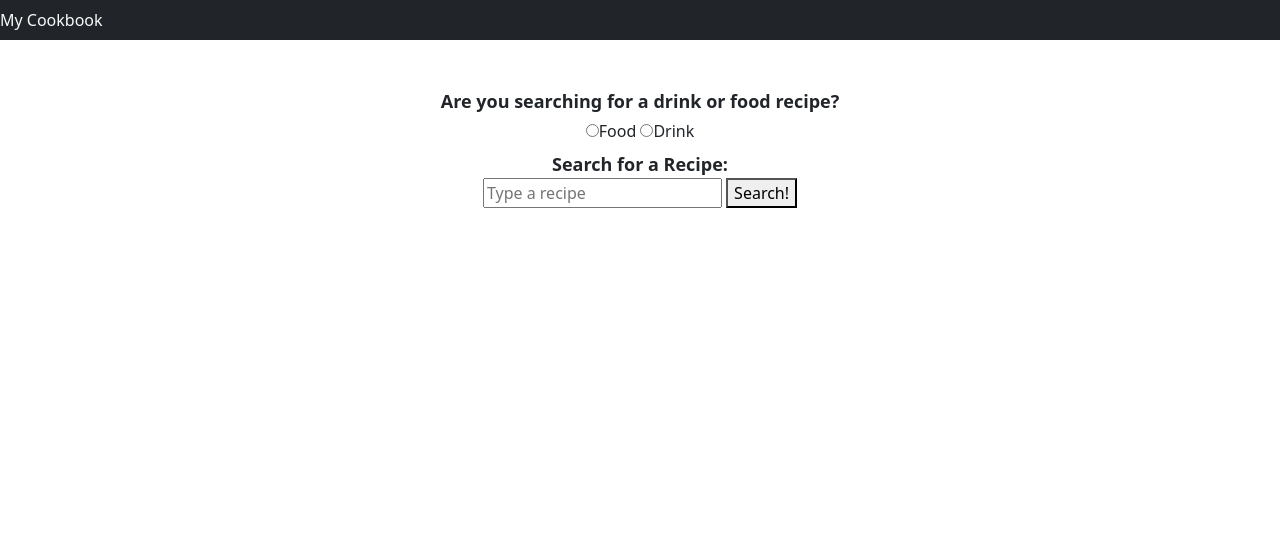
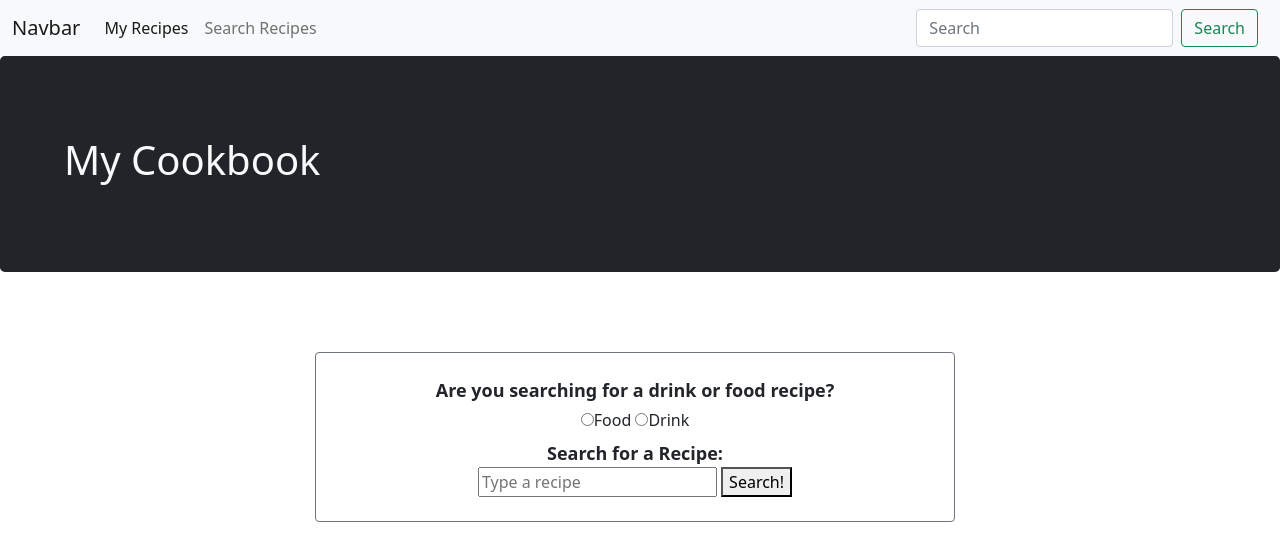
Before and after one commit to elenabaurkot/myCookBook, a plain HTML site: page index.html in a window 1280 px wide. Drawn offline with nearby package versions, Linux system fonts and the light colour scheme.

Commit message:
bootstrap jumbotron added

```diff
--- a/assets/css/style.css
+++ b/assets/css/style.css
@@ -1,3 +1,10 @@
+.jumbotron {
+  padding: 2rem 1rem;
+  margin-bottom: 2rem;
+  background-color: #e9ecef;
+  border-radius: 0.3rem;
+}
+
 .flex-container {
   display: flex;
   justify-content: space-evenly;
@@ -24,3 +31,7 @@
   font-weight: bold;
   font-size: large;
 }
+
+form {
+  margin-right: 10px;
+}
--- a/index.html
+++ b/index.html
@@ -9,10 +9,39 @@
     <link rel="stylesheet" href="/assets/css/style.css">
     <title>My Cook Book</title>
   </head>
-  <body class="text-center">
-    <nav class="navbar bg-dark text-light">My Cookbook</nav>
-    <!-- Search Form -->
-    <form id="search" class="mt-5">
+  <body>
+    <!-- Navbar -->
+    <nav class="navbar navbar-expand-lg navbar-light bg-light">
+      <div class="container-fluid text-center">
+    <a class="navbar-brand" href="#">Navbar</a>
+    <button class="navbar-toggler" type="button" data-bs-toggle="collapse" data-bs-target="#navbarSupportedContent" aria-controls="navbarSupportedContent" aria-expanded="false" aria-label="Toggle navigation">
+      <span class="navbar-toggler-icon"></span>
+    </button>
+    <div class="collapse navbar-collapse" id="navbarSupportedContent">
+      <ul class="navbar-nav me-auto mb-2 mb-lg-0">
+        <li class="nav-item">
+          <a class="nav-link active" aria-current="page" href="#">My Recipes</a>
+        </li>
+        <li class="nav-item">
+          <a class="nav-link" href="#">Search Recipes</a>
+        </li>
+      </ul>
+      <form class="d-flex">
+        <input class="form-control me-2" type="search" placeholder="Search" aria-label="Search">
+        <button class="btn btn-outline-success" type="submit">Search</button>
+      </form>
+    </div>
+  </div>
+</nav>
+<!-- Page Header -->
+<main class="container-fluid">
+  <header class="row jumbotron bg-dark text-light">
+    <h1 class="p-5">My Cookbook</h1>
+  </header>
+
+  <!-- Search Form -->
+  <div class="row justify-content-center">
+       <form id="search" class="col-sm-11 col-md-8 col-lg-6 mt-5 text-center border border-secondary rounded py-4 px-2">
       <p class="form-header mb-1">Are you searching for a drink or food recipe?</p>
       <label class='radio-inline'>
         <input type="radio" id="food" name="recipe-select" value="food"><p class="d-inline ml-2 mr-3">Food</p>
@@ -26,9 +55,17 @@
       <input id="drink-search" name="drink-search" placeholder="Type a recipe"></input>
       <button id="search-button">Search!</button>
     </form>
+
+  </div>
+
+
+    <!-- Container for recipes to show after search -->
     <div class="flex-container">
       <div id="recipe-return"></div>
     </div>
+
+</main>
+
     <!-- link to scripts -->
     <script src="https://cdn.jsdelivr.net/npm/bootstrap@5.0.0-beta1/dist/js/bootstrap.bundle.min.js"></script>
     <script src="script.js"></script>
```
